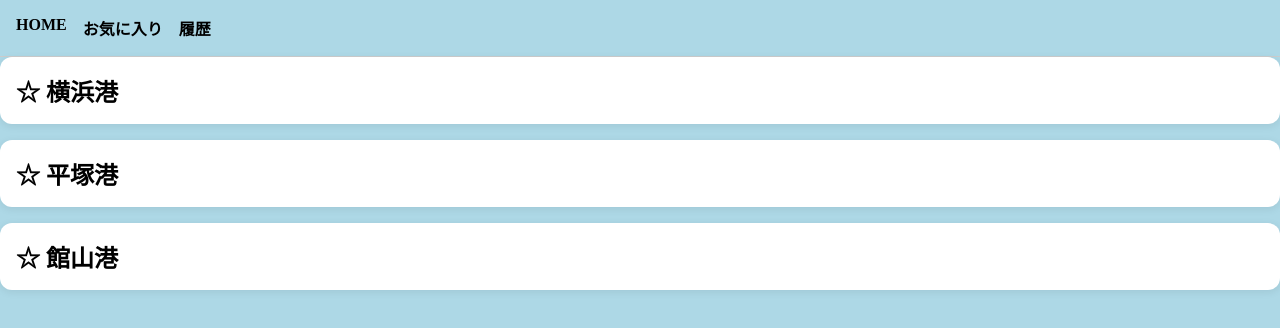
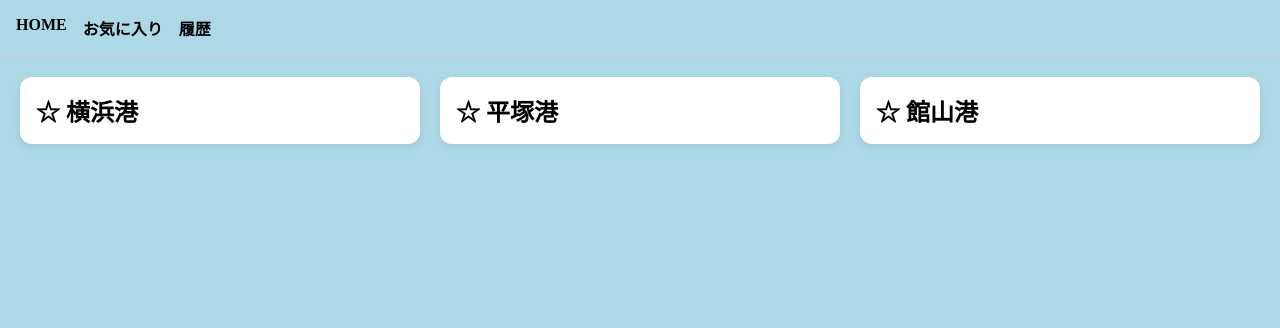
Before and after one commit to shunsekai/departure-checker, a React (Vite) app: page / in a window 1280 px wide. Shown: the top 328 px of the page. Built offline with nearby package versions, Linux system fonts and the light colour scheme.

Commit message:
港カードのグリッドレイアウトを追加

```diff
--- a/src/components/PortCard.module.css
+++ b/src/components/PortCard.module.css
@@ -2,9 +2,12 @@
   background: white;
   border-radius: 12px;
   padding: 16px;
-  margin-bottom: 16px;
   box-shadow: 0 2px 8px rgba(0, 0, 0, 0.08);
   cursor: pointer;
+  transition: 0.2s;
+}
+.card:hover {
+  transform: translateY(-2px);
 }
 .cardLink {
   text-decoration: none;
--- /dev/null
+++ b/src/pages/Favorites.module.css
@@ -0,0 +1,6 @@
+.container {
+  display: grid;
+  grid-template-columns: repeat(auto-fit, minmax(250px, 1fr));
+  gap: 20px;
+  padding: 20px;
+}
--- a/src/pages/Favorites.tsx
+++ b/src/pages/Favorites.tsx
@@ -1,4 +1,5 @@
 import { ports } from "../data/ports";
+import styles from "./Favorites.module.css";
 import PortCard from "../components/PortCard.tsx";
 type FavoritesProps = {
   favorites: string[];
@@ -13,7 +14,7 @@ export default function Favorites({ favorites, setFavorites }: FavoritesProps) {
     setFavorites(favorites.filter((favoritesId) => favoritesId !== id));
   };
   return (
-    <>
+    <div className={styles.container}>
       {favoritePorts.map((port) => (
         <PortCard
           key={port.id}
@@ -23,6 +24,6 @@ export default function Favorites({ favorites, setFavorites }: FavoritesProps) {
           onFavoriteClick={() => toggleFavorite(port.id)}
         />
       ))}
-    </>
+    </div>
   );
 }
--- /dev/null
+++ b/src/pages/History.module.css
@@ -0,0 +1,6 @@
+.container {
+  display: grid;
+  grid-template-columns: repeat(auto-fit, minmax(250px, 1fr));
+  gap: 20px;
+  padding: 20px;
+}
--- a/src/pages/History.tsx
+++ b/src/pages/History.tsx
@@ -1,4 +1,5 @@
 import { ports } from "../data/ports.ts";
+import styles from "./History.module.css";
 import PortCard from "../components/PortCard.tsx";
 
 export default function History() {
@@ -11,7 +12,7 @@ export default function History() {
     return <p>閲覧履歴はありません</p>;
   }
   return (
-    <>
+    <div className={styles.container}>
       {historyPorts.map((port) => {
         if (!port) return null;
         return (
@@ -24,6 +25,6 @@ export default function History() {
           />
         );
       })}
-    </>
+    </div>
   );
 }
--- /dev/null
+++ b/src/pages/Home.module.css
@@ -0,0 +1,6 @@
+.container {
+  display: grid;
+  grid-template-columns: repeat(auto-fit, minmax(250px, 1fr));
+  gap: 20px;
+  padding: 20px;
+}
--- a/src/pages/Home.tsx
+++ b/src/pages/Home.tsx
@@ -1,4 +1,5 @@
 import PortCard from "../components/PortCard";
+import styles from "./Home.module.css";
 import { ports } from "../data/ports";
 import React, { useEffect } from "react";
 type HomeProps = {
@@ -20,7 +21,7 @@ export default function Home({ favorites, setFavorites }: HomeProps) {
   }, [favorites]);
 
   return (
-    <>
+    <div className={styles.container}>
       {ports.map((port) => (
         <PortCard
           key={port.id}
@@ -30,6 +31,6 @@ export default function Home({ favorites, setFavorites }: HomeProps) {
           onFavoriteClick={() => toggleFavorite(port.id)}
         />
       ))}
-    </>
+    </div>
   );
 }
--- a/src/pages/portDetail.module.css
+++ b/src/pages/portDetail.module.css
@@ -39,3 +39,12 @@
   color: red;
   font-weight: bold;
 }
+@media (max-width: 480px) {
+  .portCard {
+    margin: 20px;
+    padding: 16px;
+  }
+  .title {
+    font-size: 20px;
+  }
+}
```
